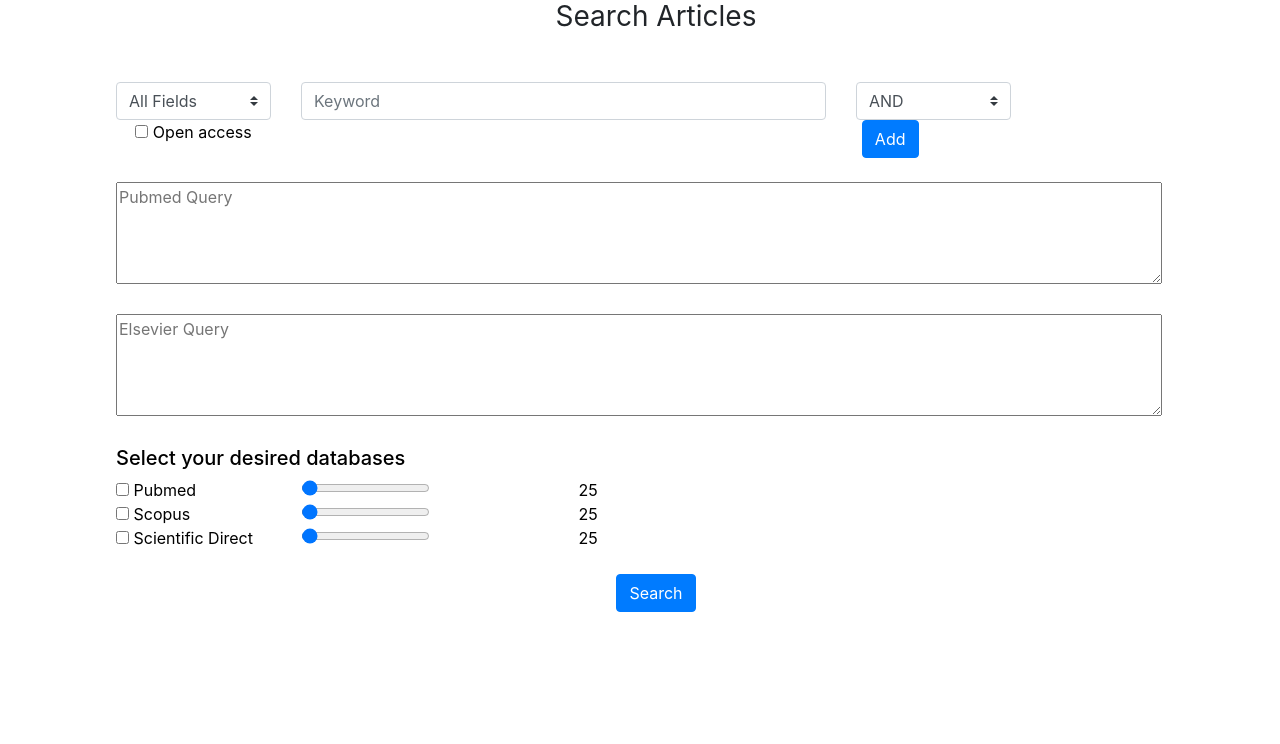
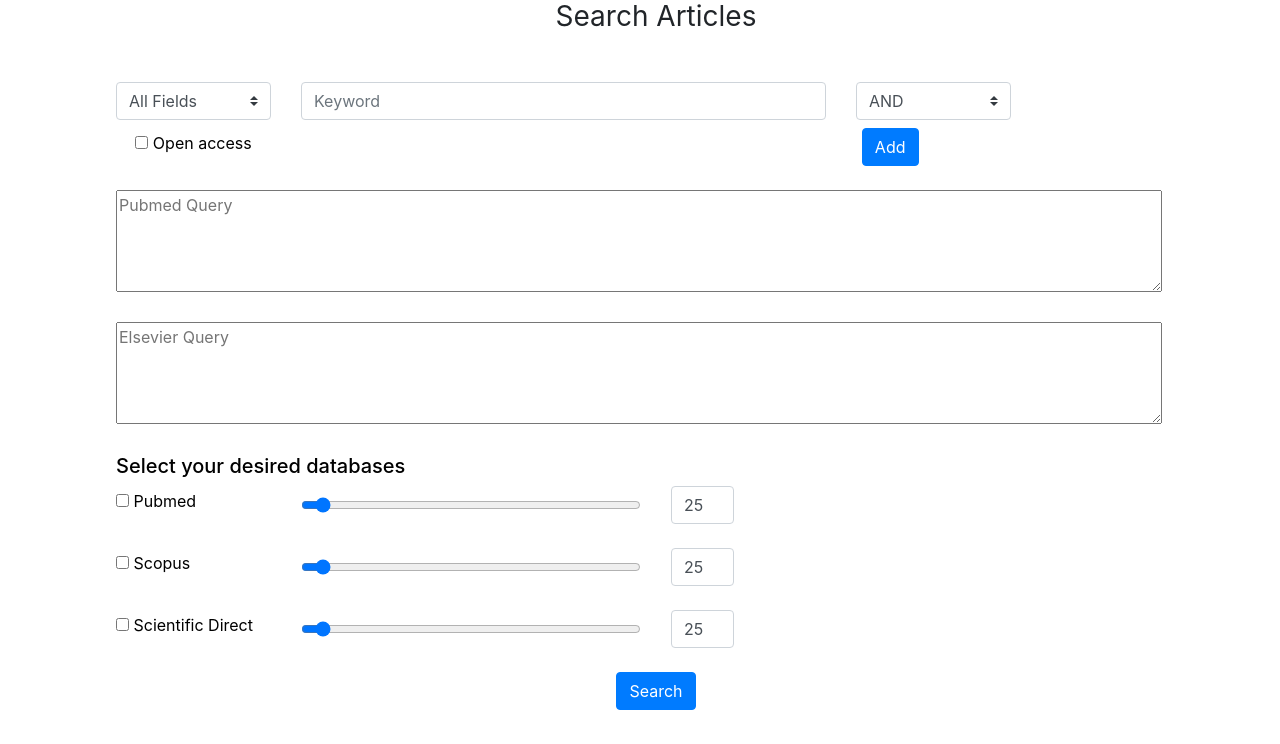
Before and after one commit to omixlab/Mabel, a Flask app: page /articles_extractor/ in a window 1280 px wide. Shown: the part 56-800 px from the top of the page. Run offline with Flask 3, Linux system fonts and the light colour scheme; a user stored in the database is signed in; some libraries are stand-ins or nearby versions.

Commit message:
caixa de numeros

```diff
--- a/src/forms.py
+++ b/src/forms.py
@@ -2,6 +2,7 @@ from flask_wtf import FlaskForm
 from wtforms import (
     BooleanField,
     IntegerRangeField,
+    IntegerField,
     PasswordField,
     RadioField,
     SelectField,
@@ -94,13 +95,18 @@ class SearchArticles(FlaskForm):
         validators=[DataRequired(), NumberRange(min=0, max=5000)],
         render_kw={"cols": "60"},
     )
+    pm_num_of_articles = IntegerField(default=25, validators=[DataRequired(), NumberRange(min=1, max=5000, message='Number of articles outside of supported range')])
+
     check_scopus = BooleanField("scopus")
     range_scopus = IntegerRangeField(
         default=25,
-        validators=[DataRequired(), NumberRange(min=0, max=5000)]
+        validators=[DataRequired(), NumberRange(min=1, max=5000)]
     )
+    sc_num_of_articles = IntegerField(default=25, validators=[DataRequired(), NumberRange(min=1, max=5000, message='Number of articles outside of supported range')])
+
     check_scidir = BooleanField("scidir")
     range_scidir = IntegerRangeField(
         default=25,
-        validators=[DataRequired(), NumberRange(min=0, max=5000)]
+        validators=[DataRequired(), NumberRange(min=1, max=5000)]
     )
+    sd_num_of_articles = IntegerField(default=25, validators=[DataRequired(), NumberRange(min=1, max=5000, message='Number of articles outside of supported range')])
--- a/src/routes.py
+++ b/src/routes.py
@@ -4,7 +4,7 @@ from flask_login import login_required, login_user, logout_user
 
 from src import app, db
 from src.forms import LoginForm, RegisterForm, SearchArticles, SearchQuery
-from src.utils.extractor import Extractor, query_constructor, execute
+from src.utils.extractor import query_constructor, execute
 
 
 
@@ -35,7 +35,7 @@ def articles_extractor():
 
 
         if 'submit_query' in request.form:
-            #query = Extractor(form.pubmed_query.data, form.elsevier_query.data, form.range_pubmed.data)
+            # query = Extractor(form.pubmed_query.data, form.elsevier_query.data, form.range_pubmed.data)
             data_tmp = execute.delay(
                 #query.keyword,
                 form.pubmed_query.data,
@@ -43,9 +43,9 @@ def articles_extractor():
                 form.check_pubmed.data,
                 form.check_scopus.data,
                 form.check_scidir.data,
-                form.range_pubmed.data,
-                form.range_scopus.data,
-                form.range_scidir.data,
+                int(form.pm_num_of_articles.data),
+                int(form.sc_num_of_articles.data),
+                int(form.sd_num_of_articles.data),
             )
             if data_tmp.get() == "None database selected":
                 flash(
--- a/src/templates/articles_extractor.html
+++ b/src/templates/articles_extractor.html
@@ -19,9 +19,9 @@ Articles Extractor
             </div>
 
             <div class="row">
-                <div class="col-md-2">{{query_form.open_access}} Open access</div>
+                <div class="col-md-2">{{query_form.open_access(class='mt-3')}} Open access</div>
                 <div class="col-md-7 text-right">
-                    <button type="submit" name="add_keyword" class="btn btn-primary"> Add </button>
+                    <button type="submit" name="add_keyword" class="btn btn-primary mt-2"> Add </button>
                 </div>
             </div>
             <br>
@@ -33,19 +33,21 @@ Articles Extractor
             <div class="text-justify">
                 <h5 class="text-justify">Select your desired databases</h5>
                 <div class="row">
-                    <div class="col-md-2">{{form.check_pubmed}} Pubmed</div>
-                    <div class="col-md-3">{{form.range_pubmed(min=0, max=5000, id='range_pubmed', oninput="outputUpdate(range_pubmed.value)")}}</div>
-                    <div class="col-md-1" id="val_range_pubmed">{{ "%.0f"|format(form.range_pubmed.data)}}</div>
+                    <div class="col-md-2">{{form.check_pubmed(class='mt-2')}} Pubmed</div>
+                    <div class="col-md-4">{{form.range_pubmed(class='form-control', min=0, max=5000, id='range_pubmed', oninput="outputUpdate(range_pubmed.value)")}}</div>
+                    <div class="col-md-1">{{form.pm_num_of_articles(class='form-control', id='pm_num_of_articles')}}</div>
                 </div>
+                <br>
                 <div class="row">
-                    <div class="col-md-2">{{form.check_scopus}} Scopus</div>
-                    <div class="col-md-3">{{form.range_scopus(min=0, max=5000, id='range_scopus', oninput="outputUpdate(range_scopus.value)")}}</div>
-                    <div class="col-md-1" id="val_range_scopus">{{ "%.0f"|format(form.range_scopus.data)}}</div>
+                    <div class="col-md-2">{{form.check_scopus(class='mt-2')}} Scopus</div>
+                    <div class="col-md-4">{{form.range_scopus(class='form-control', min=0, max=5000, id='range_scopus', oninput="outputUpdate(range_scopus.value)")}}</div>
+                    <div class="col-md-1">{{form.sc_num_of_articles(class='form-control', id='sc_num_of_articles')}}</div>
                 </div>
+                <br>
                 <div class="row">
-                    <div class="col-md-2">{{form.check_scidir}} Scientific Direct</div>
-                    <div class="col-md-3">{{form.range_scidir(min=0, max=5000, id='range_scidir', oninput="outputUpdate(range_scidir.value)")}}</div>
-                    <div class="col-md-1" id="val_range_scidir">{{ "%.0f"|format(form.range_scidir.data)}}</div>
+                    <div class="col-md-2">{{form.check_scidir(class='mt-2')}} Scientific Direct</div>
+                    <div class="col-md-4">{{form.range_scidir(class='form-control', min=0, max=5000, id='range_scidir', oninput="outputUpdate(range_scidir.value)")}}</div>
+                    <div class="col-md-1">{{form.sd_num_of_articles(class='form-control', id='sd_num_of_articles')}}</div>
                 </div>
     </div>
     <br>
@@ -55,30 +57,32 @@ Articles Extractor
 
 
     <br>
-    <div>
-        {% for table in tables %}
-            {{titles[loop.index]}}
-            {{ table|safe }}
-        {% endfor %}
-    </div>
     </form>
     </div>
 
     <script>
-        // Recebe range input element e output element
-        var rangeInput = document.getElementById('range_pubmed');
-        var outputElement = document.getElementById('val_range_pubmed');
+        function updateTextField(input, textField) {
+        textField.value = input.value;
+        }
+
+        var rangePubmed = document.getElementById('range_pubmed');
+        var textFieldPubmed = document.getElementById('pm_num_of_articles');
 
         var rangeScopus = document.getElementById('range_scopus');
-        var outputScopus = document.getElementById('val_range_scopus');
+        var textFieldScopus = document.getElementById('sc_num_of_articles');
 
-        var rangeScidir = document.getElementById('range_scidir');
-        var outputScidir = document.getElementById('val_range_scidir');
+        var rangeSciDir = document.getElementById('range_scidir');
+        var textFieldSciDir = document.getElementById('sd_num_of_articles');
 
-        // Adiciona event listener que atualiza o número
-        rangeInput.addEventListener('input', function() {outputElement.textContent = rangeInput.value;});
-        rangeScopus.addEventListener('input', function() {outputScopus.textContent = rangeScopus.value;});
-        rangeScidir.addEventListener('input', function() {outputScidir.textContent = rangeScidir.value;});
+        rangePubmed.addEventListener('input', function() {
+            updateTextField(rangePubmed, textFieldPubmed);
+        });
+        rangeScopus.addEventListener('input', function() {
+            updateTextField(rangeScopus, textFieldScopus);
+        });
+        rangeSciDir.addEventListener('input', function() {
+            updateTextField(rangeSciDir, textFieldSciDir);
+        });
     </script>
 
 </body>
```
Also changed, not shown: requirements.txt (+16 -189 lines), src/utils/extractor.py (+5 -5 lines).
